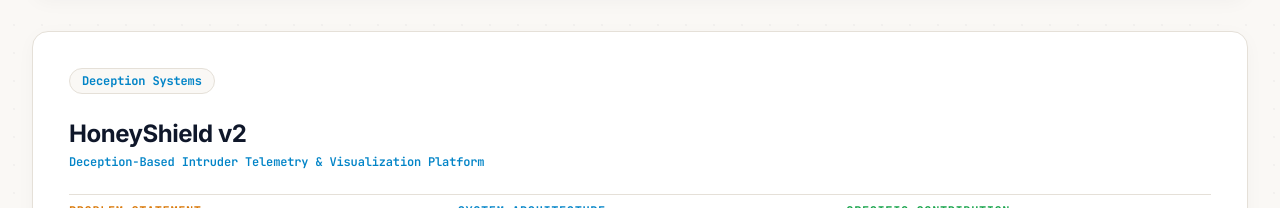
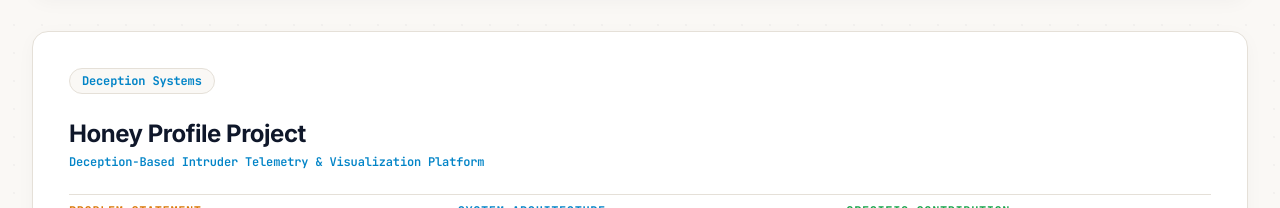
Before and after one commit to varungandhi29/varun-gandhi-portfolio, a React (Vite) app: page / in a window 1280 px wide. Shown: the part 3224-3432 px from the top of the page. Built offline with nearby package versions, Linux system fonts and the light colour scheme.

Commit message:
fix: update project name to Honey Profile Project

```diff
--- a/src/components/Projects.jsx
+++ b/src/components/Projects.jsx
@@ -67,9 +67,9 @@ export default function Projects() {
       unitTests: "22 Unit Tests Passed"
     },
     {
-      id: "honeyshield-v2",
+      id: "honey-profile-project",
       category: "Deception Systems",
-      title: "HoneyShield v2",
+      title: "Honey Profile Project",
       subtitle: "Deception-Based Intruder Telemetry & Visualization Platform",
       problem: "Traditional intrusion detection systems react after compromised entry rather than proactively luring, fingerprinting, and isolating attackers in decoy environments.",
       whatItDoes: "Simulates vulnerable honeypot assets with dual Admin and Attacker-facing portals to capture malicious payloads, visitor fingerprints, and active sessions in real time.",
```
